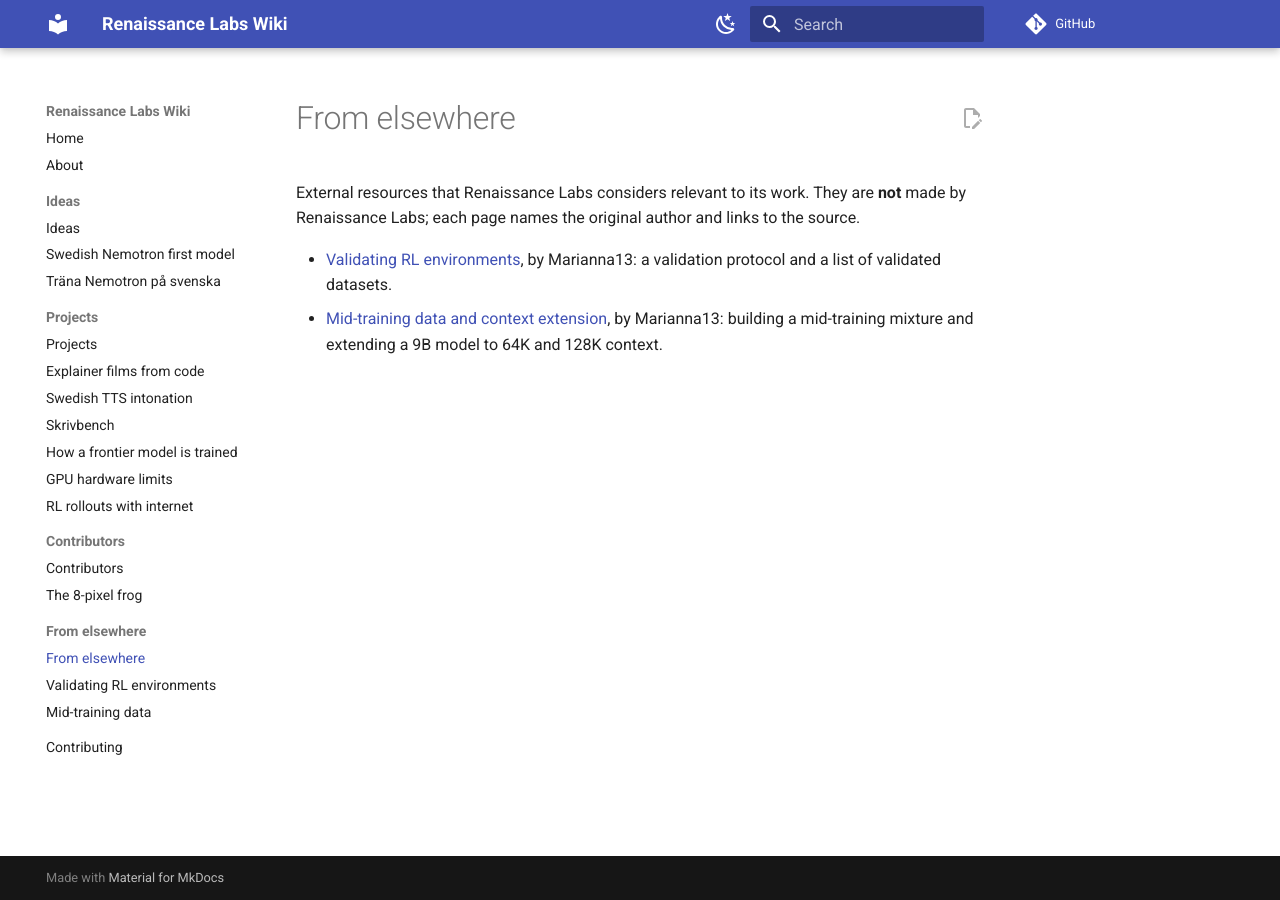
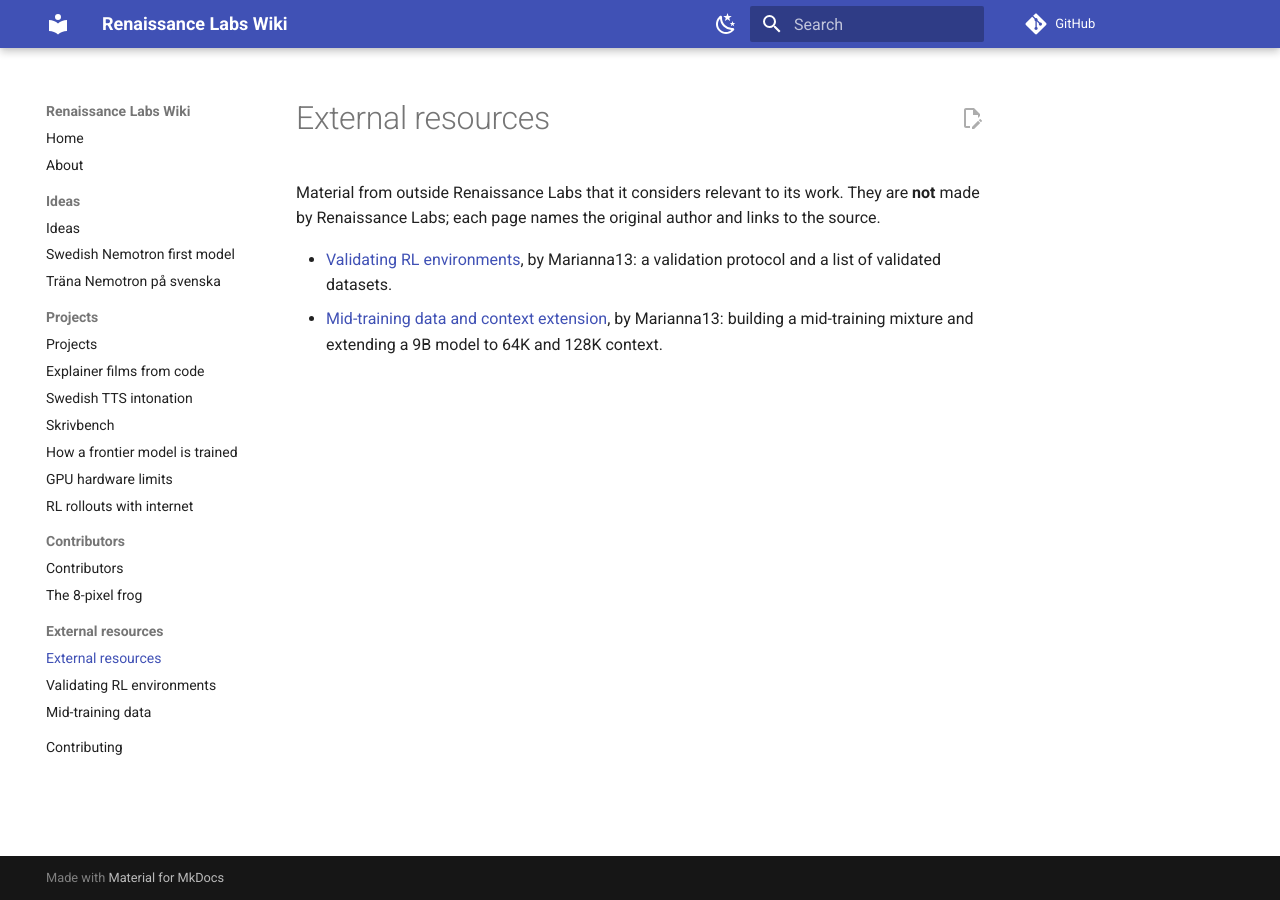
Before and after one commit to BirgerMoell/renaissancelabs-wiki, an MkDocs documentation site: the page built from docs/external/index.md, in a window 1280 px wide. Built offline with MkDocs 1.6.1 and Material for MkDocs 9.7.7, drawn with Linux system fonts in a browser that asks for light colours; comment, search, counter and statistics services are not loaded.

Commit message:
Rename section to External resources
Co-Authored-By: Claude Sonnet 5.5 <noreply@anthropic.com>

```diff
--- a/docs/external/index.md
+++ b/docs/external/index.md
@@ -1,6 +1,6 @@
-# From elsewhere
+# External resources
 
-External resources that Renaissance Labs considers relevant to its work. They are **not** made by Renaissance Labs; each page names the original author and links to the source.
+Material from outside Renaissance Labs that it considers relevant to its work. They are **not** made by Renaissance Labs; each page names the original author and links to the source.
 
 - [Validating RL environments](marianna13-rl-validation.md), by Marianna13: a validation protocol and a list of validated datasets.
 - [Mid-training data and context extension](marianna13-midtraining-data.md), by Marianna13: building a mid-training mixture and extending a 9B model to 64K and 128K context.
--- a/mkdocs.yml
+++ b/mkdocs.yml
@@ -49,7 +49,7 @@ nav:
   - Contributors:
       - contributors/index.md
       - The 8-pixel frog: contributors/nicolas-8-pixel-frog.md
-  - From elsewhere:
+  - External resources:
       - external/index.md
       - Validating RL environments: external/marianna13-rl-validation.md
       - Mid-training data: external/marianna13-midtraining-data.md
```
